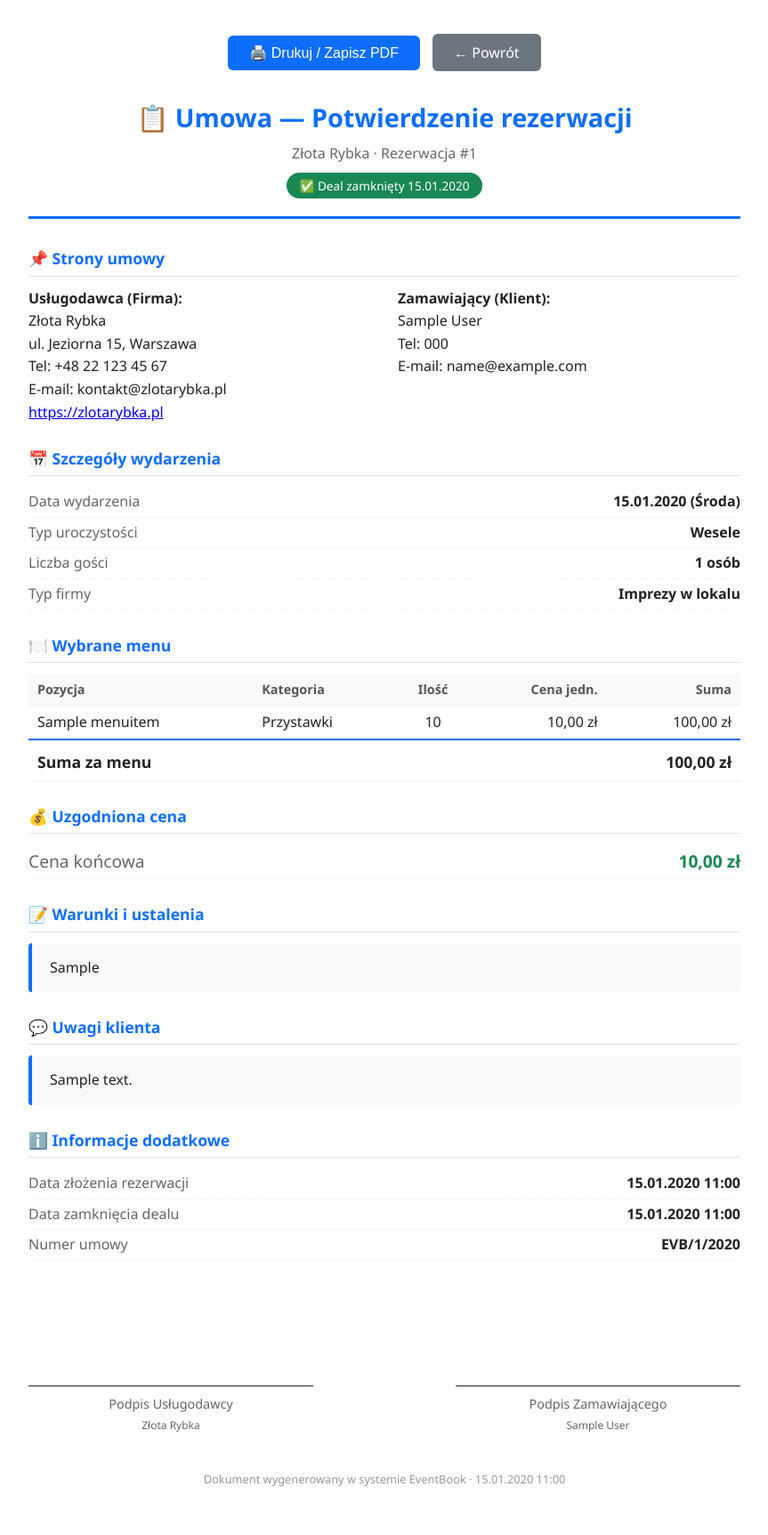
After one commit to JanBober21/mojevent, a Django app: page /owner/booking/1/umowa/ in a window 1280 px wide. The commit adds this page. Shown: the whole page at 89% size, without its empty margins (208-1071 px from the left). Run offline with Django 5.2, Linux system fonts and the light colour scheme; a user stored in the database is signed in; data comes from the database, SQL or seed files in the repository; tables that the repository leaves empty hold one stand-in row (values such as "Sample post").

Commit message:
Dodano zamykanie dealu z generowaniem umowy - pola deal_closed_at/deal_agreed_price/deal_terms na Booking, widok umowy do druku, UI zamykania/otwierania dealu w panelu właściciela

```diff
--- a/bookings/models.py
+++ b/bookings/models.py
@@ -133,6 +133,12 @@ class Booking(models.Model):
     phone = models.CharField("Telefon kontaktowy", max_length=20)
     email = models.EmailField("E-mail kontaktowy")
     notes = models.TextField("Dodatkowe uwagi", blank=True)
+    deal_closed_at = models.DateTimeField("Data zamknięcia dealu", null=True, blank=True)
+    deal_agreed_price = models.DecimalField(
+        "Uzgodniona cena końcowa (zł)", max_digits=10, decimal_places=2,
+        null=True, blank=True,
+    )
+    deal_terms = models.TextField("Warunki umowy / ustalenia", blank=True)
     created_at = models.DateTimeField("Data utworzenia", auto_now_add=True)
     updated_at = models.DateTimeField("Data aktualizacji", auto_now=True)
 
--- a/bookings/urls.py
+++ b/bookings/urls.py
@@ -32,6 +32,7 @@ urlpatterns = [
     path("owner/", views.owner_dashboard, name="owner_dashboard"),
     path("owner/bookings/", views.owner_bookings, name="owner_bookings"),
     path("owner/booking/<int:booking_id>/", views.owner_booking_detail, name="owner_booking_detail"),
+    path("owner/booking/<int:booking_id>/umowa/", views.owner_booking_agreement, name="owner_booking_agreement"),
     path("owner/calendar/", views.owner_calendar, name="owner_calendar"),
     path("owner/restauracja/dodaj/", views.owner_restaurant_create, name="owner_restaurant_create"),
     path("owner/restauracja/edytuj/", views.owner_restaurant_edit, name="owner_restaurant_edit"),
--- a/bookings/views.py
+++ b/bookings/views.py
@@ -509,6 +509,31 @@ def owner_booking_detail(request, booking_id):
                 )
                 messages.success(request, "Wiadomość wysłana.")
 
+        elif action == "close_deal":
+            agreed_price = request.POST.get("deal_agreed_price", "").strip()
+            deal_terms = request.POST.get("deal_terms", "").strip()
+            if agreed_price:
+                try:
+                    from decimal import Decimal
+                    booking.deal_agreed_price = Decimal(agreed_price)
+                    booking.deal_terms = deal_terms
+                    booking.deal_closed_at = timezone.now()
+                    booking.status = Booking.Status.CONFIRMED
+                    booking.save()
+                    messages.success(request, "Deal zamknięty! Umowa została wygenerowana.")
+                    return redirect("owner_booking_agreement", booking_id=booking.id)
+                except Exception:
+                    messages.error(request, "Nieprawidłowa cena.")
+            else:
+                messages.error(request, "Podaj uzgodnioną cenę.")
+
+        elif action == "reopen_deal":
+            booking.deal_closed_at = None
+            booking.deal_agreed_price = None
+            booking.deal_terms = ""
+            booking.save()
+            messages.success(request, "Deal został otwarty ponownie.")
+
         return redirect("owner_booking_detail", booking_id=booking.id)
 
     notes = booking.crm_notes.all()
@@ -521,6 +546,35 @@ def owner_booking_detail(request, booking_id):
         "notes": notes,
         "chat_messages": chat_messages,
         "today": today,
+    })
+
+
+@login_required
+def owner_booking_agreement(request, booking_id):
+    """Wyświetlenie umowy / potwierdzenia dealu — do druku / PDF."""
+    try:
+        owner = request.user.restaurant_owner
+    except RestaurantOwner.DoesNotExist:
+        return redirect("home")
+
+    restaurant = owner.restaurant
+    if not restaurant:
+        return redirect("owner_restaurant_create")
+
+    booking = get_object_or_404(Booking, id=booking_id, restaurant=restaurant)
+
+    if not booking.deal_closed_at:
+        messages.error(request, "Deal nie został jeszcze zamknięty.")
+        return redirect("owner_booking_detail", booking_id=booking.id)
+
+    menu_selections = booking.menu_selections.select_related("menu_item").all()
+    menu_total = sum(s.subtotal for s in menu_selections)
+
+    return render(request, "bookings/owner/agreement.html", {
+        "restaurant": restaurant,
+        "booking": booking,
+        "menu_selections": menu_selections,
+        "menu_total": menu_total,
     })
 
 
--- /dev/null
+++ b/templates/bookings/owner/agreement.html
@@ -0,0 +1,282 @@
+<!DOCTYPE html>
+<html lang="pl">
+<head>
+    <meta charset="UTF-8">
+    <title>Umowa — Rezerwacja #{{ booking.id }} — {{ restaurant.name }}</title>
+    <style>
+        @media print {
+            .no-print { display: none !important; }
+            body { font-size: 12pt; }
+        }
+        body {
+            font-family: 'Segoe UI', Arial, sans-serif;
+            max-width: 800px;
+            margin: 0 auto;
+            padding: 40px 30px;
+            color: #222;
+            line-height: 1.6;
+        }
+        .header {
+            text-align: center;
+            border-bottom: 3px solid #0d6efd;
+            padding-bottom: 20px;
+            margin-bottom: 30px;
+        }
+        .header h1 {
+            margin: 0;
+            color: #0d6efd;
+            font-size: 1.8em;
+        }
+        .header p {
+            margin: 5px 0 0;
+            color: #666;
+        }
+        .section {
+            margin-bottom: 25px;
+        }
+        .section h2 {
+            font-size: 1.1em;
+            color: #0d6efd;
+            border-bottom: 1px solid #dee2e6;
+            padding-bottom: 5px;
+            margin-bottom: 12px;
+        }
+        .two-col {
+            display: flex;
+            gap: 30px;
+        }
+        .two-col > div { flex: 1; }
+        .info-row {
+            display: flex;
+            justify-content: space-between;
+            padding: 4px 0;
+            border-bottom: 1px dotted #eee;
+        }
+        .info-label { color: #666; }
+        .info-value { font-weight: 600; }
+        table {
+            width: 100%;
+            border-collapse: collapse;
+            margin-top: 8px;
+        }
+        th, td {
+            padding: 6px 10px;
+            text-align: left;
+            border-bottom: 1px solid #eee;
+        }
+        th {
+            background: #f8f9fa;
+            font-weight: 600;
+            font-size: 0.9em;
+            color: #555;
+        }
+        .total-row td {
+            font-weight: 700;
+            font-size: 1.1em;
+            border-top: 2px solid #0d6efd;
+            padding-top: 10px;
+        }
+        .terms-box {
+            background: #f8f9fa;
+            border-left: 4px solid #0d6efd;
+            padding: 15px 20px;
+            border-radius: 4px;
+            white-space: pre-wrap;
+        }
+        .signatures {
+            display: flex;
+            justify-content: space-between;
+            margin-top: 60px;
+            padding-top: 20px;
+        }
+        .signature-box {
+            width: 40%;
+            text-align: center;
+        }
+        .signature-line {
+            border-top: 1px solid #222;
+            margin-top: 60px;
+            padding-top: 8px;
+            font-size: 0.9em;
+            color: #666;
+        }
+        .btn-bar {
+            text-align: center;
+            margin-bottom: 30px;
+        }
+        .btn-bar button, .btn-bar a {
+            padding: 10px 24px;
+            font-size: 1em;
+            border: none;
+            border-radius: 6px;
+            cursor: pointer;
+            text-decoration: none;
+            margin: 0 5px;
+        }
+        .btn-print {
+            background: #0d6efd;
+            color: #fff;
+        }
+        .btn-back {
+            background: #6c757d;
+            color: #fff;
+        }
+        .deal-badge {
+            display: inline-block;
+            background: #198754;
+            color: white;
+            padding: 4px 14px;
+            border-radius: 20px;
+            font-size: 0.85em;
+            margin-top: 8px;
+        }
+    </style>
+</head>
+<body>
+
+<div class="btn-bar no-print">
+    <button class="btn-print" onclick="window.print()">🖨️ Drukuj / Zapisz PDF</button>
+    <a class="btn-back" href="{% url 'owner_booking_detail' booking.id %}">← Powrót</a>
+</div>
+
+<div class="header">
+    <h1>📋 Umowa — Potwierdzenie rezerwacji</h1>
+    <p>{{ restaurant.name }} · Rezerwacja #{{ booking.id }}</p>
+    <span class="deal-badge">✅ Deal zamknięty {{ booking.deal_closed_at|date:"d.m.Y" }}</span>
+</div>
+
+<div class="section">
+    <h2>📌 Strony umowy</h2>
+    <div class="two-col">
+        <div>
+            <strong>Usługodawca (Firma):</strong><br>
+            {{ restaurant.name }}<br>
+            {{ restaurant.address }}, {{ restaurant.city }}<br>
+            {% if restaurant.phone %}Tel: {{ restaurant.phone }}<br>{% endif %}
+            {% if restaurant.email %}E-mail: {{ restaurant.email }}<br>{% endif %}
+            {% if restaurant.website %}<a href="{{ restaurant.website }}">{{ restaurant.website }}</a>{% endif %}
+        </div>
+        <div>
+            <strong>Zamawiający (Klient):</strong><br>
+            {{ booking.first_name }} {{ booking.last_name }}<br>
+            Tel: {{ booking.phone }}<br>
+            E-mail: {{ booking.email }}
+        </div>
+    </div>
+</div>
+
+<div class="section">
+    <h2>📅 Szczegóły wydarzenia</h2>
+    <div class="info-row">
+        <span class="info-label">Data wydarzenia</span>
+        <span class="info-value">{{ booking.event_date|date:"d.m.Y" }} ({{ booking.event_date|date:"l" }})</span>
+    </div>
+    {% if booking.event_type %}
+    <div class="info-row">
+        <span class="info-label">Typ uroczystości</span>
+        <span class="info-value">{{ booking.get_event_type_display }}</span>
+    </div>
+    {% endif %}
+    {% if booking.guest_count %}
+    <div class="info-row">
+        <span class="info-label">Liczba gości</span>
+        <span class="info-value">{{ booking.guest_count }} osób</span>
+    </div>
+    {% endif %}
+    <div class="info-row">
+        <span class="info-label">Typ firmy</span>
+        <span class="info-value">{{ restaurant.get_firm_type_display }}</span>
+    </div>
+    {% if restaurant.firm_type == 'attraction' and restaurant.attraction_type %}
+    <div class="info-row">
+        <span class="info-label">Rodzaj atrakcji</span>
+        <span class="info-value">{{ restaurant.get_attraction_type_display }}</span>
+    </div>
+    {% endif %}
+</div>
+
+{% if menu_selections %}
+<div class="section">
+    <h2>🍽️ Wybrane menu</h2>
+    <table>
+        <thead>
+            <tr>
+                <th>Pozycja</th>
+                <th>Kategoria</th>
+                <th style="text-align:center">Ilość</th>
+                <th style="text-align:right">Cena jedn.</th>
+                <th style="text-align:right">Suma</th>
+            </tr>
+        </thead>
+        <tbody>
+            {% for sel in menu_selections %}
+            <tr>
+                <td>{{ sel.menu_item.name }}</td>
+                <td>{{ sel.menu_item.get_category_display }}</td>
+                <td style="text-align:center">{{ sel.quantity }}</td>
+                <td style="text-align:right">{{ sel.menu_item.price }} zł</td>
+                <td style="text-align:right">{{ sel.subtotal }} zł</td>
+            </tr>
+            {% endfor %}
+            <tr class="total-row">
+                <td colspan="4">Suma za menu</td>
+                <td style="text-align:right">{{ menu_total }} zł</td>
+            </tr>
+        </tbody>
+    </table>
+</div>
+{% endif %}
+
+<div class="section">
+    <h2>💰 Uzgodniona cena</h2>
+    <div class="info-row" style="font-size:1.2em;">
+        <span class="info-label">Cena końcowa</span>
+        <span class="info-value" style="color:#198754;">{{ booking.deal_agreed_price }} zł</span>
+    </div>
+</div>
+
+{% if booking.deal_terms %}
+<div class="section">
+    <h2>📝 Warunki i ustalenia</h2>
+    <div class="terms-box">{{ booking.deal_terms }}</div>
+</div>
+{% endif %}
+
+{% if booking.notes %}
+<div class="section">
+    <h2>💬 Uwagi klienta</h2>
+    <div class="terms-box">{{ booking.notes }}</div>
+</div>
+{% endif %}
+
+<div class="section">
+    <h2>ℹ️ Informacje dodatkowe</h2>
+    <div class="info-row">
+        <span class="info-label">Data złożenia rezerwacji</span>
+        <span class="info-value">{{ booking.created_at|date:"d.m.Y H:i" }}</span>
+    </div>
+    <div class="info-row">
+        <span class="info-label">Data zamknięcia dealu</span>
+        <span class="info-value">{{ booking.deal_closed_at|date:"d.m.Y H:i" }}</span>
+    </div>
+    <div class="info-row">
+        <span class="info-label">Numer umowy</span>
+        <span class="info-value">EVB/{{ booking.id }}/{{ booking.deal_closed_at|date:"Y" }}</span>
+    </div>
+</div>
+
+<div class="signatures">
+    <div class="signature-box">
+        <div class="signature-line">Podpis Usługodawcy<br><small>{{ restaurant.name }}</small></div>
+    </div>
+    <div class="signature-box">
+        <div class="signature-line">Podpis Zamawiającego<br><small>{{ booking.first_name }} {{ booking.last_name }}</small></div>
+    </div>
+</div>
+
+<p style="text-align:center; margin-top:40px; font-size:0.8em; color:#999;">
+    Dokument wygenerowany w systemie EventBook · {{ booking.deal_closed_at|date:"d.m.Y H:i" }}
+</p>
+
+</body>
+</html>
```
Also changed, not shown: templates/bookings/owner/booking_detail.html (+55 -0 lines), bookings/migrations/0012_booking_deal_agreed_price_booking_deal_closed_at_and_more.py (added).
